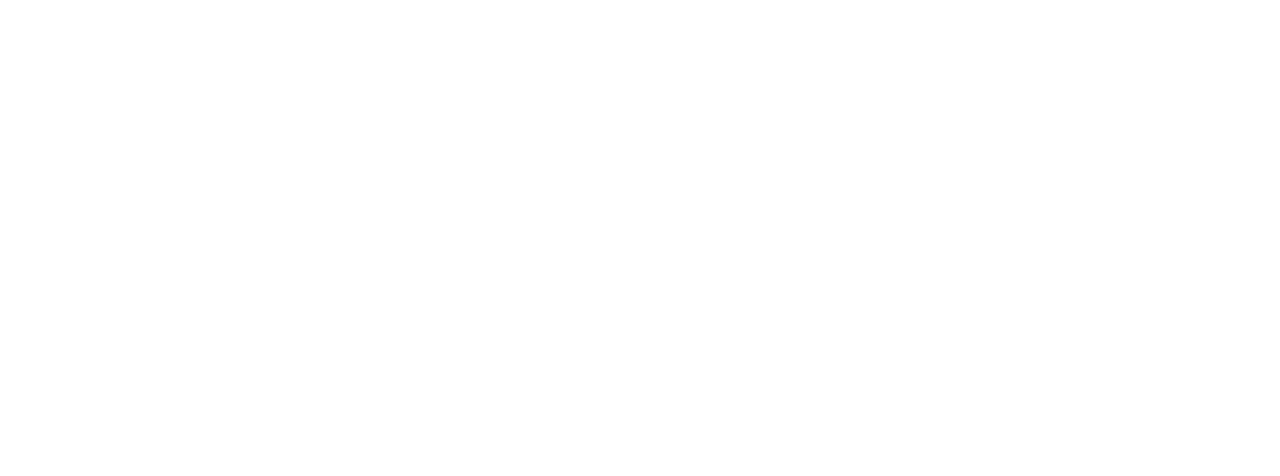
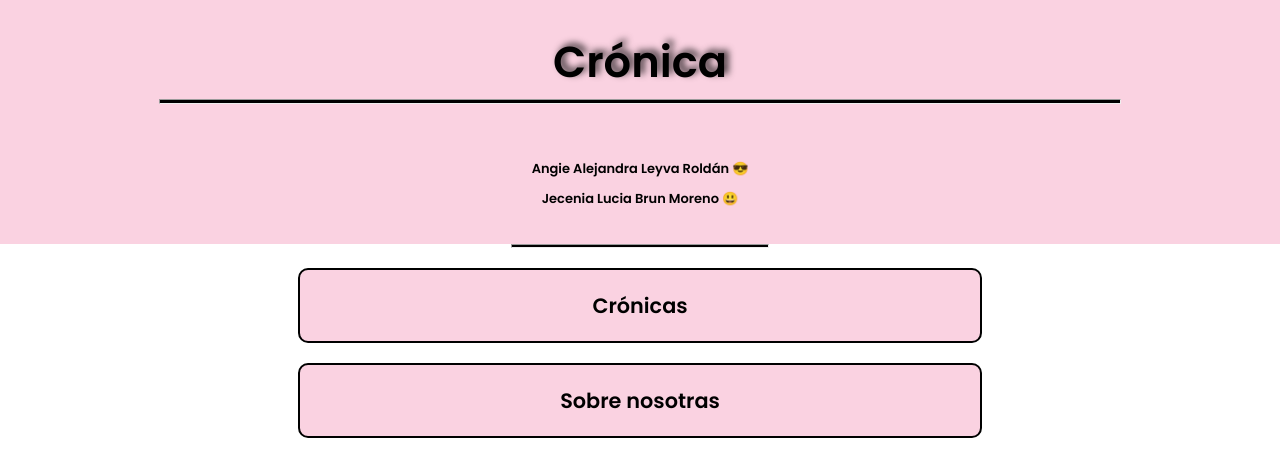
Before and after one commit to Leyva-Roldan/cronica__pagina, a plain HTML site: page index.html in a window 1280 px wide. Drawn offline with Linux system fonts and the light colour scheme.

Commit message:
1era parte

```diff
--- a/index.html
+++ b/index.html
@@ -8,6 +8,21 @@
     <link rel="stylesheet" href="./style.css">
 </head>
 <body>
+    <header class="header">
+        <h1 class="h1__header">Crónica</h1>
+        <hr class="hr__header">
+        <p class="p__header">Angie Alejandra Leyva Roldán 😎<br> Jecenia Lucia Brun Moreno 😃</p>
+    </header>
+
+    <hr class="hr__division--1">
+
+    <p class="cronicas">
+        <a href="">Crónicas</a>
+    </p>
+
+    <p class="sobre__nosotras">
+        <a href="">Sobre nosotras</a>
+    </p>
 
 </body>
 </html>
--- a/style.css
+++ b/style.css
@@ -0,0 +1,85 @@
+@import url('https://fonts.googleapis.com/css2?family=Balsamiq+Sans&family=Mali:ital,wght@1,400;1,500&family=Poppins:wght@400;500;600&display=swap');
+
+* {
+    margin: 0;
+    padding: 0;
+}
+/* header */
+.header {
+    background-color: #fad2e1;
+    width: 100%;
+}
+.h1__header {
+    text-align: center;
+    padding: 30px;
+    font-family: 'Balsamiq Sans', cursive;
+    font-family: 'Mali', cursive;
+    font-family: 'Poppins', sans-serif;
+    font-size: 2.5rem;
+    text-shadow: 4px -3px 7px rgba(0,0,0,0.78);
+    cursor: pointer;
+}
+.h1__header:hover {
+    font-size: 2.7rem;
+
+}
+.p__header {
+    text-align: center;
+    font-family: 'Mali', cursive;
+    font-family: 'Poppins', sans-serif;
+    padding-top: 30px;
+    padding-bottom: 30px;
+    font-weight: bold;
+    line-height: 30px;
+    font-size: 13px;
+}
+.hr__header {
+    width: 75%;
+    margin: 0 auto;
+    margin-top: -25px;
+    margin-bottom: 20px;
+    height: 3px;
+    background-color: black;
+}
+/* h3 1 divisor */
+.hr__division--1 {
+    height: 2px;
+    background-color: black;
+    width: 20%;
+    margin: 0 auto 20px auto;
+}
+
+/* cronicas */
+.cronicas {
+    text-align: center;
+    border: 2px solid black;
+    padding: 20px;
+    width: 50%;
+    margin: 0 auto 20px auto;
+    background-color: #fad2e1;
+    border-radius: 10px;
+    font-weight: bold;
+    font-family: 'Mali', cursive;
+    font-family: 'Poppins', sans-serif;
+}
+a {
+    text-decoration: none;
+    color: black;
+    font-size: 1.3rem;
+}
+a:hover {
+    font-size: 1.5rem;
+}
+
+.sobre__nosotras {
+    text-align: center;
+    border: 2px solid black;
+    padding: 20px;
+    width: 50%;
+    margin: 0 auto 20px auto;
+    background-color: #fad2e1;
+    border-radius: 10px;
+    font-weight: bold;
+    font-family: 'Mali', cursive;
+    font-family: 'Poppins', sans-serif;
+}
```
